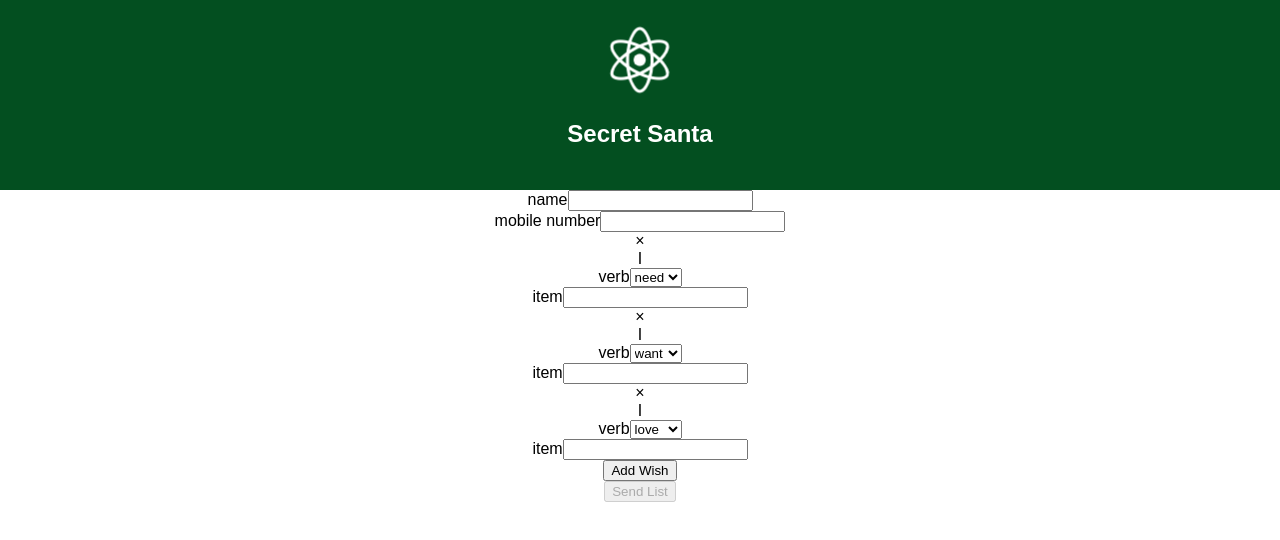
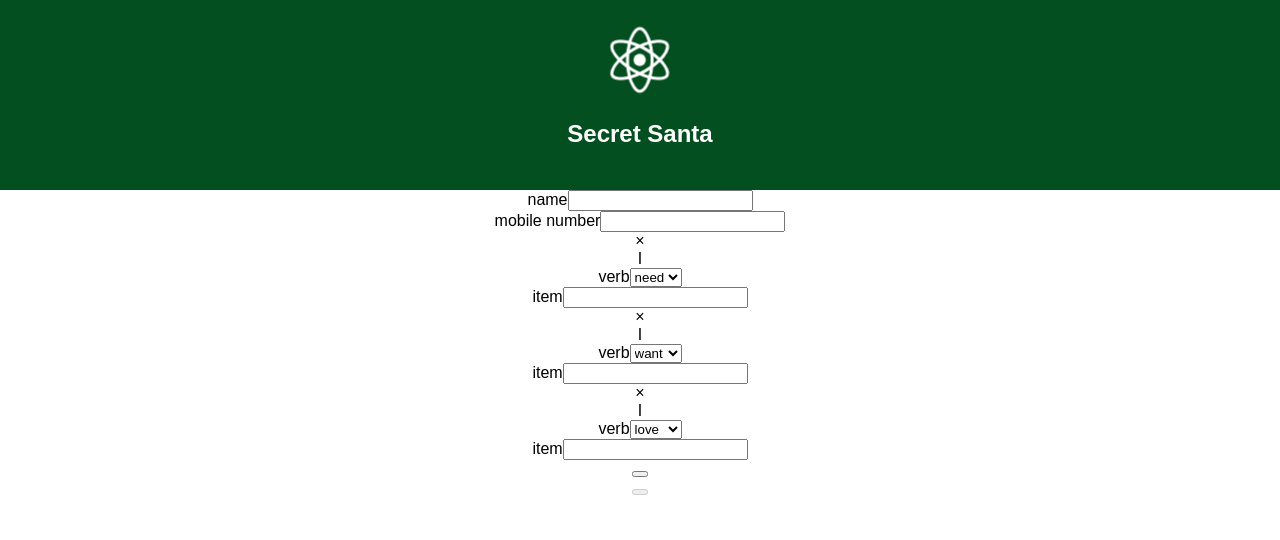
Before and after one commit to jeffwesson/secret-santa, a React app: page / in a window 1280 px wide. Shown: the top 540 px of the page. Built offline with nearby package versions, Linux system fonts and the light colour scheme; the HTML template or start-up script is replaced by a standard one.

Commit message:
Simplify Button component

```diff
--- a/src/components/Button/index.js
+++ b/src/components/Button/index.js
@@ -1,17 +1,10 @@
 import React from 'react';
 
 function Button(props) {
-	if (props.disabled) {
-		return (
-			<div id={props.id} className='Button'>
-				<input type='button' value={props.value} onClick={props.handleClick} disabled />
-			</div>
-		);
-	}
-
+	const { value, handleClick, disabled } = props;
 	return (
-		<div id={props.id} className='Button'>
-			<input type='button' value={props.value} onClick={props.handleClick} />
+		<div className='Button'>
+			<button type='button' value={value} onClick={handleClick} disabled={disabled} />
 		</div>
 	);
 }
```
